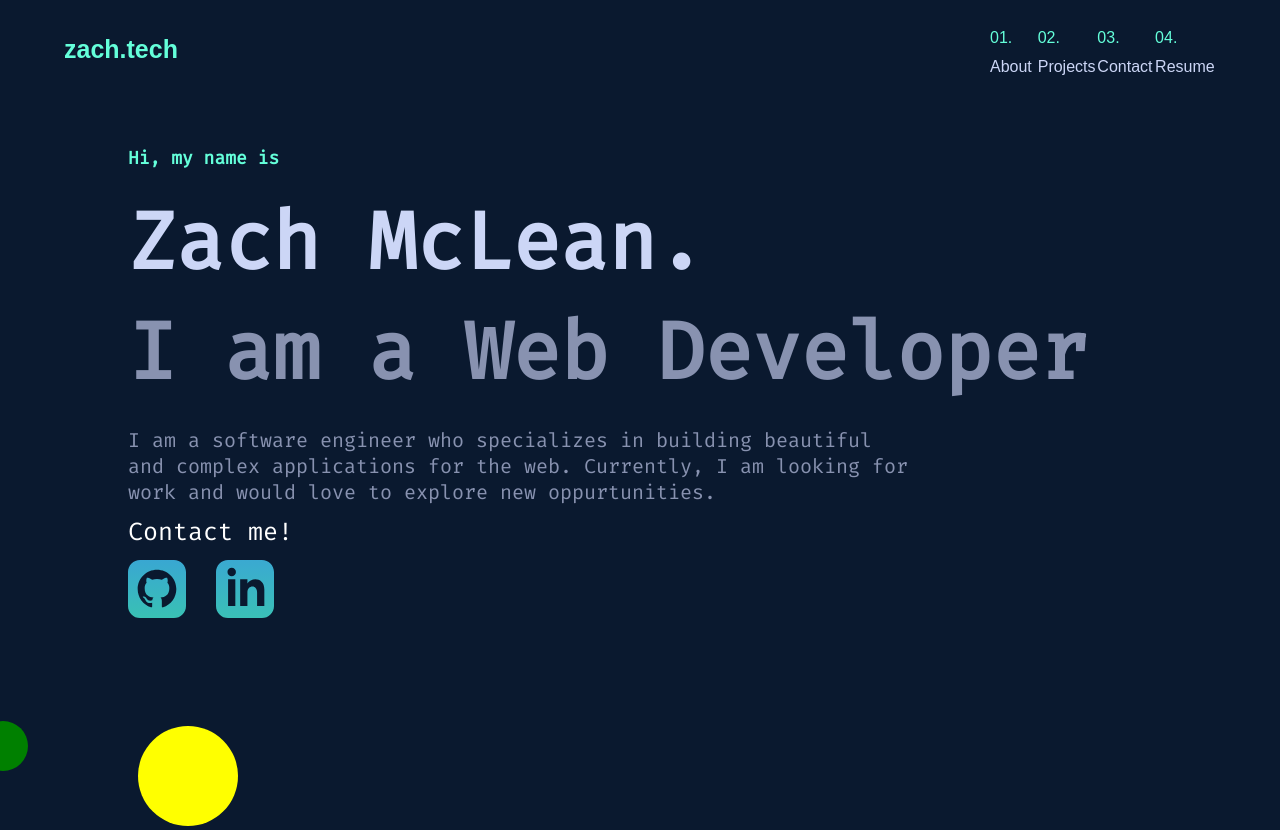
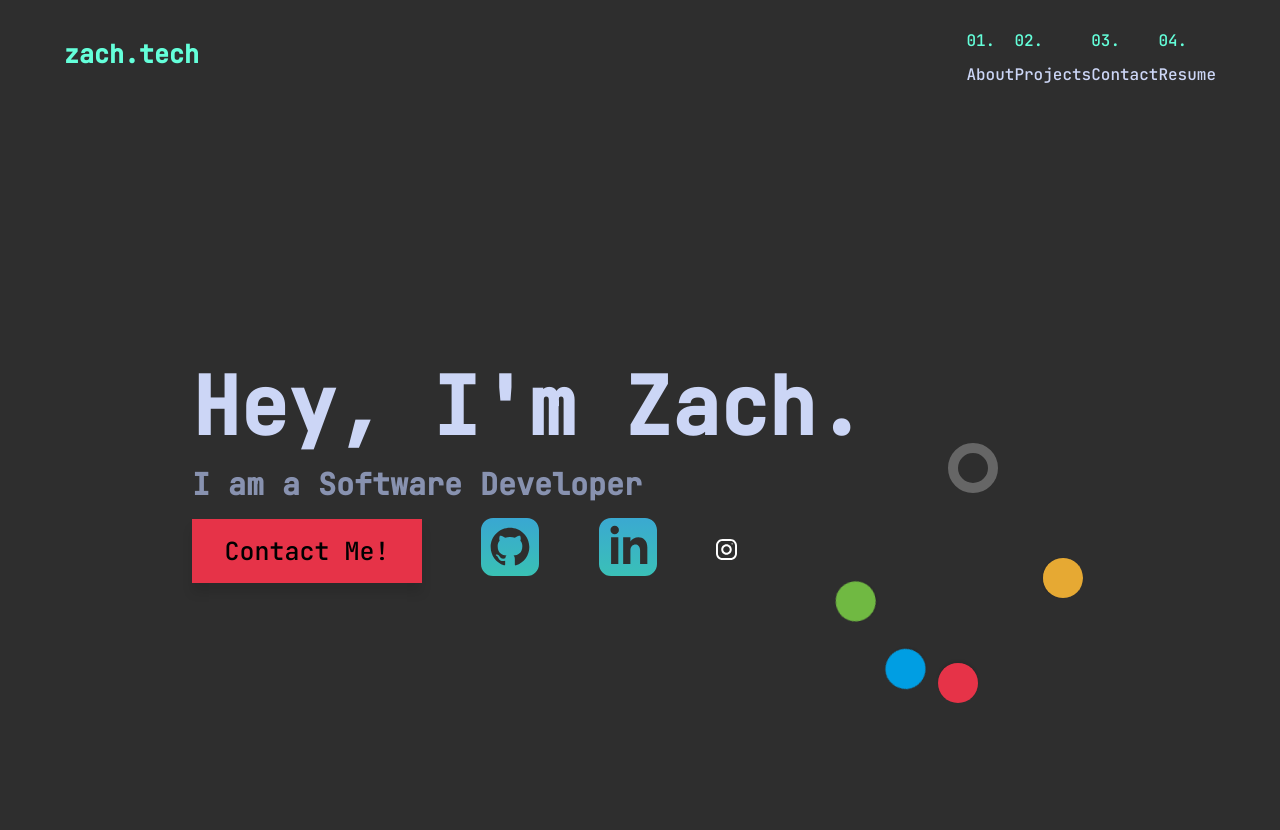
Before and after one commit to ZachMcLean/portfolio-old, a plain HTML site: page index.html in a window 1280 px wide. Shown: the top 830 px of the page. Drawn offline with Linux system fonts and the light colour scheme; files whose address does not match are found by name; a web font is replaced by a local one.

Commit message:
updated intro-social(button & social links)

```diff
--- a/index.html
+++ b/index.html
@@ -41,35 +41,42 @@
     <!-- Hero -->
       <section class="intro">
         <div class="intro-text">
-          <h1>Hi, my name is</h1>
-          <h2>Zach McLean.</h2>
-          <h3>I am a Web Developer</h3>
-          <p>I am a software engineer who specializes in building beautiful <br>
-            and complex applications for the web. Currently, I am looking for <br>
-            work and would love to explore new oppurtunities.
-          </p>
-          <a href="#">
-            <span></span>
-            <span></span>
-            <span></span>
-            <span></span>Contact me!
-          </a>
-
+          <h2>Hey, I'm Zach.</h2>
+          <h3>I am a Software Developer</h3>
           <div class="intro-social">
-            <a href="#"
-              ><img src="./icons/github.svg" alt="github-social-link"
-            /></a>
-            <a href="#"
-              ><img src="./icons/linked-in.svg" alt="linkedin-social-link"
-            /></a>
+            <div class="container">
+              <a href="#" class="contact-button">Contact Me!</a>
+              <ul class="social-links">
+                <li><a href="#"
+                  ><img src="./icons/github.svg" alt="github-social-link"
+                /></a></li>
+                <li><a href="#"
+                  ><img src="./icons/linked-in.svg" alt="linkedin-social-link"
+                /></a></li>
+                <li><a href="#"
+                    ><img src="./icons/instagram 1.svg" alt="instagram-social"
+                /></a></li>
+              </ul>
+            </div>
           </div>
         </div>
-        <div class="wrapper">
+        <!-- <div class="wrapper">
           <div class="sol"></div>
-          <div class="earth"></div>
+          <div class="planet p01"></div>
+          <div class="planet p02"></div>
+        </div> -->
+        <div class="ring">
+          <div class="dot dot--one"></div>
+          <div class="dot dot--two"></div>
+          <div class="dot dot--three"></div>
+          <div class="dot dot--four"></div>
         </div>
       </section>
-    <section class="projects">
+
+      <section class="about">
+
+      </section>
+    <!-- <section class="projects">
       <div class="travelly">
         <h2>Travelly</h2>
         <img src="./img/travelly.jpg" alt="travelly-project" />
@@ -96,7 +103,7 @@
           /></a>
         </li>
       </ul>
-    </footer>
+    </footer> -->
     <!-- about -->
 
     <!-- projects -->
--- a/styles/_global.scss
+++ b/styles/_global.scss
@@ -35,7 +35,9 @@
     // --gray-text: #525252;
   }
   body {
-    background-color: rgb(10, 25, 47);
+    // background-color: rgb(10, 25, 47);
+    background-color: rgb(46, 46, 46);
+    font-family: 'JetBrains Mono', sans-serif;
   }
 
   h1 {
--- a/styles/_intro.scss
+++ b/styles/_intro.scss
@@ -12,19 +12,19 @@ main-head {
       padding: 2rem 0rem;
   }
   #logo {
-    font-family: 'JetBrainsMono', sans-serif;
+    // font-family: 'JetBrainsMono', sans-serif;
     flex: 1 1 90rem;
     color: rgb(100, 255, 218);
   }
   .nav-links {
-    font-family: 'JetBrainsMono', sans-serif;
+    // font-family: 'JetBrainsMono', sans-serif;
     // font-family: "FiraCode Regular", sans-serif;
       display: flex;
       justify-content: space-around;
       flex: 1 1 20rem;
   }
   .nav-links a{
-    color: rgb(100, 255, 218);
+    // color: rgb(100, 255, 218);
     font-size: 1.6rem;
     color: rgb(204, 214, 246);
   }
@@ -36,9 +36,9 @@ main-head {
 
 .intro {
     // position: relative;
-    font-family: "FiraCode Regular", sans-serif;
+    // font-family: "FiraCode Regular", sans-serif;
     min-height: 90vh;
-    width: 80%;
+    width: 70%;
     margin: auto;
     flex-wrap: wrap;
     @include flex(space-between, center, row);
@@ -59,7 +59,7 @@ main-head {
     }
     h3 {
         margin-top: 0.5rem;
-        font-size: 8rem;
+        font-size: 3rem;
         padding-bottom: 0.2rem;
         color: rgb(136, 146, 176);
     }
@@ -70,63 +70,171 @@ main-head {
         // color: $gray-text;
         color: rgb(136, 146, 176);
     }
-    // button {
-    //     padding: 2rem 2rem;
-    //     margin: 1rem 0rem;
-    //     background: #4c6e97;
-    //     border: none;
-    //     color: white;
-    //     font-size: 1.8rem;
-    //     cursor: pointer;
-    //     transition: background 0.5s ease-in-out;
-    // }
-    // button:hover {
-    //     background: #27394e;
-    //   }
-    a {
+    button {
+        padding: 1.5rem 1.8rem;
+        margin: 1rem 0rem;
+
+        background: #e63348;
+        border: none;
         color: white;
-        box-shadow: 1 20px 50px rgb(255 255 255 / 5%);
+        font-size: 1.8rem;
+        cursor: pointer;
+        transition: background 0.5s ease-in-out;
     }
+    button:hover {
+        background: #e63348a5;
+      }
 }
 
 .intro-social {
+    @include flex(space-between, center, row);
     margin-top: 1.2rem;
-    a {
-        margin-right: 2.4rem;
+    .container {
+        @include flex(space-between, center, row);
+        width: 90%;
     }
+    .contact-button {
+        // margin-right: 2.4rem;
+        flex: 1 1 30rem;
+        background-color: #e63348;
+        padding: 1.5rem 1rem;
+        text-align: center;
+        // border-radius: 80%;
+        box-shadow: 0px 10px 10px rgba(0, 0, 0, 0.1);
+    }
+    .social-links {
+        flex: 1 1 50rem;
+        display: flex;
+        justify-content: space-evenly;
+        align-items: center;
+    }
+
 }
-.wrapper {
-    position: relative;
-    margin-right: 30rem;
-    .sol {
-        background: yellow;
-        border-radius: 50%;
-        width: 100px;
-        height: 100px;
-        position: absolute;
-        top: 10%;
-        left: 20%;
-    }
-    .earth {
-        background: green;
-        border-radius: 50%;
+// .wrapper {
+//     position: relative;
+//     margin-right: 30rem;
+//     .sol {
+//         background: yellow;
+//         border-radius: 50%;
+//         width: 50px;
+//         height: 50px;
+//         position: absolute;
+//         top: 50%;
+//         left: 50%;
+//         // animation: battle 10s linear infinite ;
+//     }
+//     .planet {
+//         background: green;
+//         border-radius: 50%;
+//         width: 50px;
+//         height: 50px;
+//         top: 50%;
+//         left: 50%;
+//         animation: battle 10s linear infinite;
+//     }
+//     .p01 {
+//         width: 20px;
+//         height: 20px;
+//     }
+
+// }
+// @keyframes battle {
+//   from {
+//     transform: rotate(0deg) translateX(150px) rotate(0deg);
+//   }
+//   to {
+//     transform: rotate(360deg) translateX(150px) rotate(-360deg);
+//   }
+// }@keyframes orbit {
+//     100% {
+//         -o-transform: rotate(360deg);
+//     }
+// }
+// Base
+body {
+  background: #252525;
+}
+
+
+// Keyframes
+@keyframes rotateClockwise {
+  100% {
+    transform: rotate(360deg);
+  }
+}
+
+@keyframes rotateCounterClockwise {
+  100% {
+    transform: rotate(-360deg);
+  }
+}
+
+
+// Ring
+.ring {
+  position: relative;
+  left: -10%;
+//   top: 50px;
+  margin-left: -100px;
+//   height: 200px;
+//   width: 200px;
+  border: 10px solid #666;
+  border-radius: 50%;
+
+//         background: yellow;
         width: 50px;
         height: 50px;
-        top: 100%;
-        left: 50%;
-        animation: battle 10s linear infinite;
 }
 
+
+// Dots
+.dot {
+  position: absolute;
+  height: 250px;
+  width: 40px;
+//   top: -25px;
+//   left: 50%;
+  transform-origin: center;
+  margin-left: -20px;
+
+  &:before {
+    display: block;
+    content: '';
+    height: 40px;
+    width: 40px;
+    border-radius: 50%;
+    box-shadow: 0 2px 3px rgba(0,0,0,.1);
+  }
 }
-@keyframes battle {
-  from {
-    transform: rotate(0deg) translateX(150px) rotate(0deg);
+
+.dot--one {
+  animation: rotateClockwise 4s linear infinite;
+
+  &:before {
+    background: #e6a933;
   }
-  to {
-    transform: rotate(360deg) translateX(150px) rotate(-360deg);
+}
+
+.dot--two {
+  animation: rotateCounterClockwise 2s linear infinite;
+
+  &:before {
+    background: #e63348;
   }
-}@keyframes orbit {
-    100% {
-        -o-transform: rotate(360deg);
-    }
 }
+
+.dot--three {
+  animation: rotateClockwise 7s linear infinite;
+
+  &:before {
+    background: #70b942;
+  }
+}
+
+.dot--four {
+  animation: rotateCounterClockwise 12s linear infinite;
+
+  &:before {
+    background: #009ee3;
+  }
+}
```
Also changed, not shown: styles/style.css, 1 other file.
